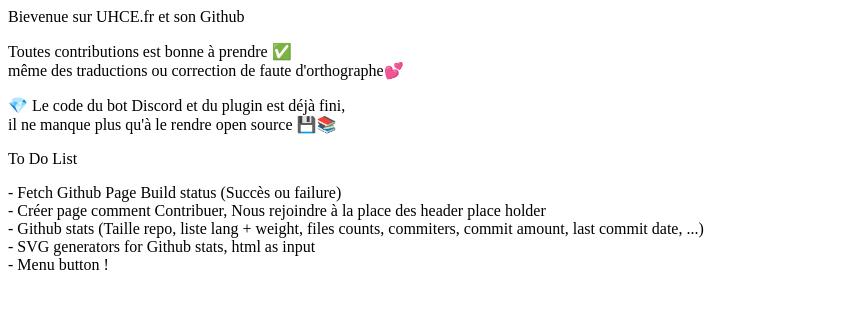
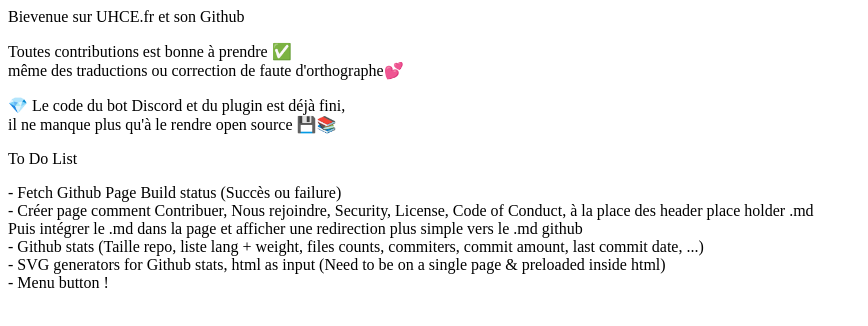
Before and after one commit to uhcefr/uhcefr.github.io, a plain HTML site: page pages/home.html in a window 1280 px wide. Shown: the whole page, without its empty margins (0-868 px from the left). Drawn offline with Linux system fonts and the light colour scheme.

Commit message:
TDL up²

```diff
--- a/pages/home.html
+++ b/pages/home.html
@@ -17,11 +17,13 @@
         <p class="text-large">
             - Fetch Github Page Build status (Succès ou failure)
             <br>
-            - Créer page comment Contribuer, Nous rejoindre à la place des header place holder
+            - Créer page comment Contribuer, Nous rejoindre, Security, License, Code of Conduct, à la place des header place holder .md
+            <br> Puis intégrer le .md dans la page et afficher une redirection plus simple vers le .md github
             <br>
-            - Github stats (Taille repo, liste lang + weight, files counts, commiters, commit amount, last commit date, ...)
+            - Github stats (Taille repo, liste lang + weight, files counts, commiters, commit amount, last commit date,
+            ...)
             <br>
-            - SVG generators for Github stats, html as input
+            - SVG generators for Github stats, html as input (Need to be on a single page & preloaded inside html)
             <br>
             - Menu button !
         </p>
```
